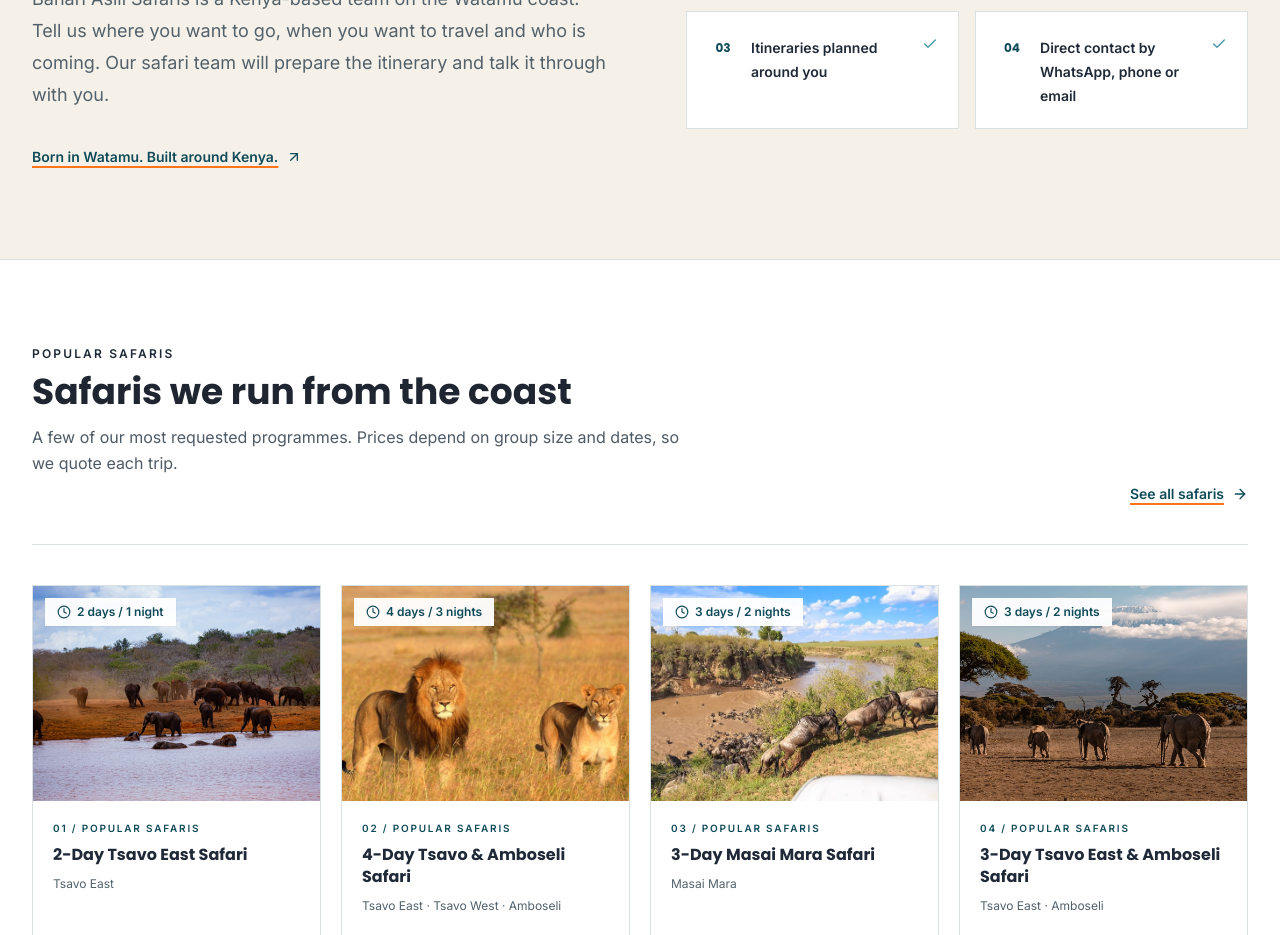
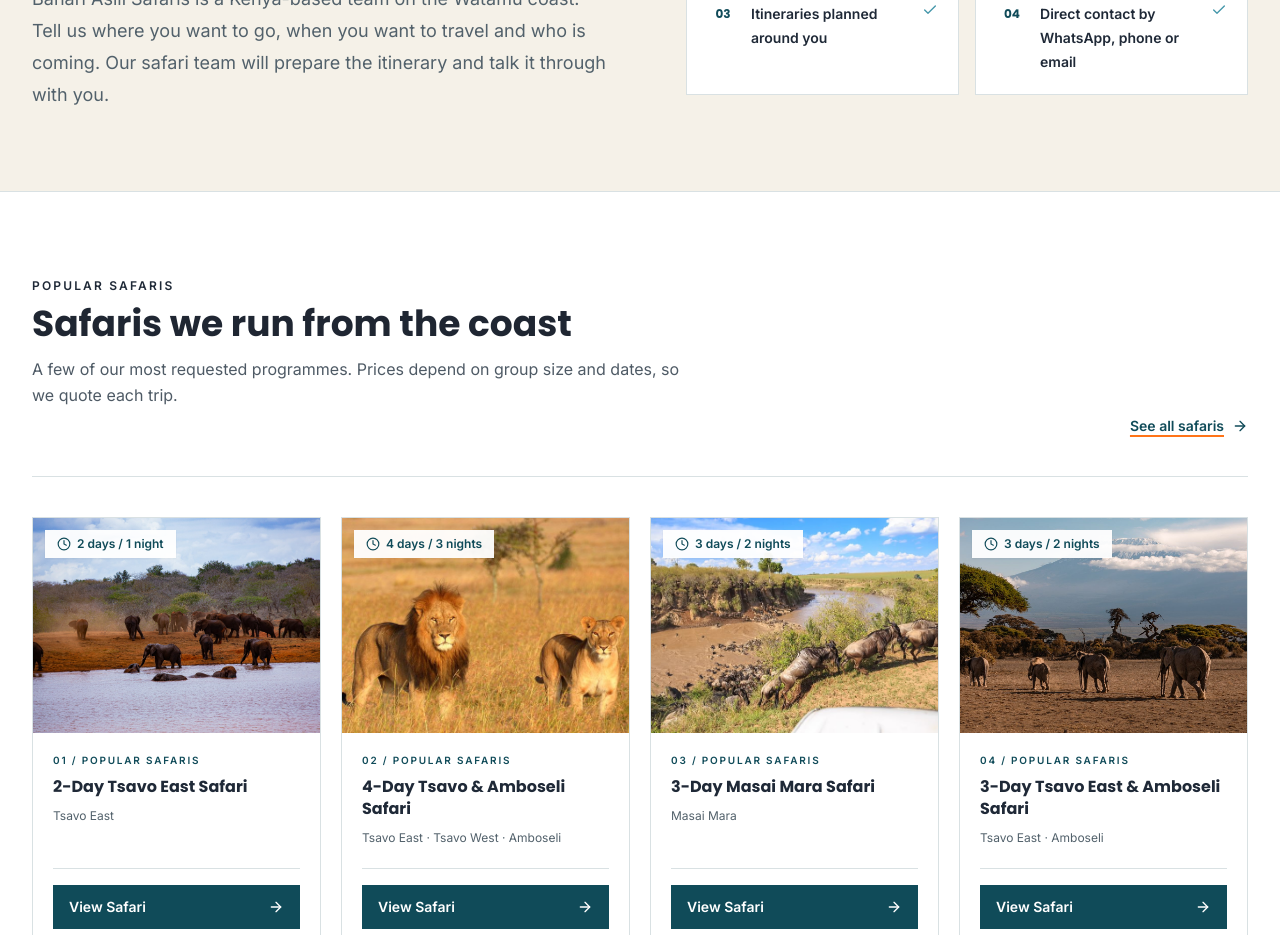
Before and after one commit to Sheddymae/bahari-asili-safaris, a Next.js app: page / in a window 1280 px wide. Shown: the part 1040-1975 px from the top of the page. Built offline with nearby package versions, Linux system fonts and the light colour scheme; no server answers.

Commit message:
Remove unsupported intro CTA key

```diff
--- a/components/home/HomeIntro.tsx
+++ b/components/home/HomeIntro.tsx
@@ -1,7 +1,6 @@
 'use client';
 
-import { Check, ArrowUpRight } from 'lucide-react';
-import Link from 'next/link';
+import { Check } from 'lucide-react';
 import { useHomeCopy } from './useHomeCopy';
 
 export default function HomeIntro() {
@@ -17,9 +16,6 @@ export default function HomeIntro() {
           </span>
           <h2 id="home-intro-title" className="mt-4 max-w-2xl font-poppins text-3xl font-bold leading-[1.12] tracking-tight text-[var(--brand-text)] sm:text-4xl lg:text-[2.7rem]">{c.intro.title}</h2>
           <p className="mt-5 max-w-xl font-inter text-base leading-7 text-[var(--brand-text-muted)] sm:text-lg sm:leading-8">{c.intro.body}</p>
-          <Link href="/about" className="mt-6 inline-flex min-h-11 items-center gap-2 font-inter text-sm font-bold text-[var(--brand-primary-deep)] underline decoration-[var(--brand-secondary)] decoration-2 underline-offset-4 hover:text-[var(--brand-primary)] focus-visible:outline-none focus-visible:ring-2 focus-visible:ring-[var(--brand-focus)] focus-visible:ring-offset-4">
-            {c.intro.cta || c.intro.title} <ArrowUpRight className="h-4 w-4" aria-hidden="true" />
-          </Link>
         </div>
         <ul className="relative grid gap-3 sm:grid-cols-2 lg:gap-4">
           {c.intro.points.map((point, index) => (
```
